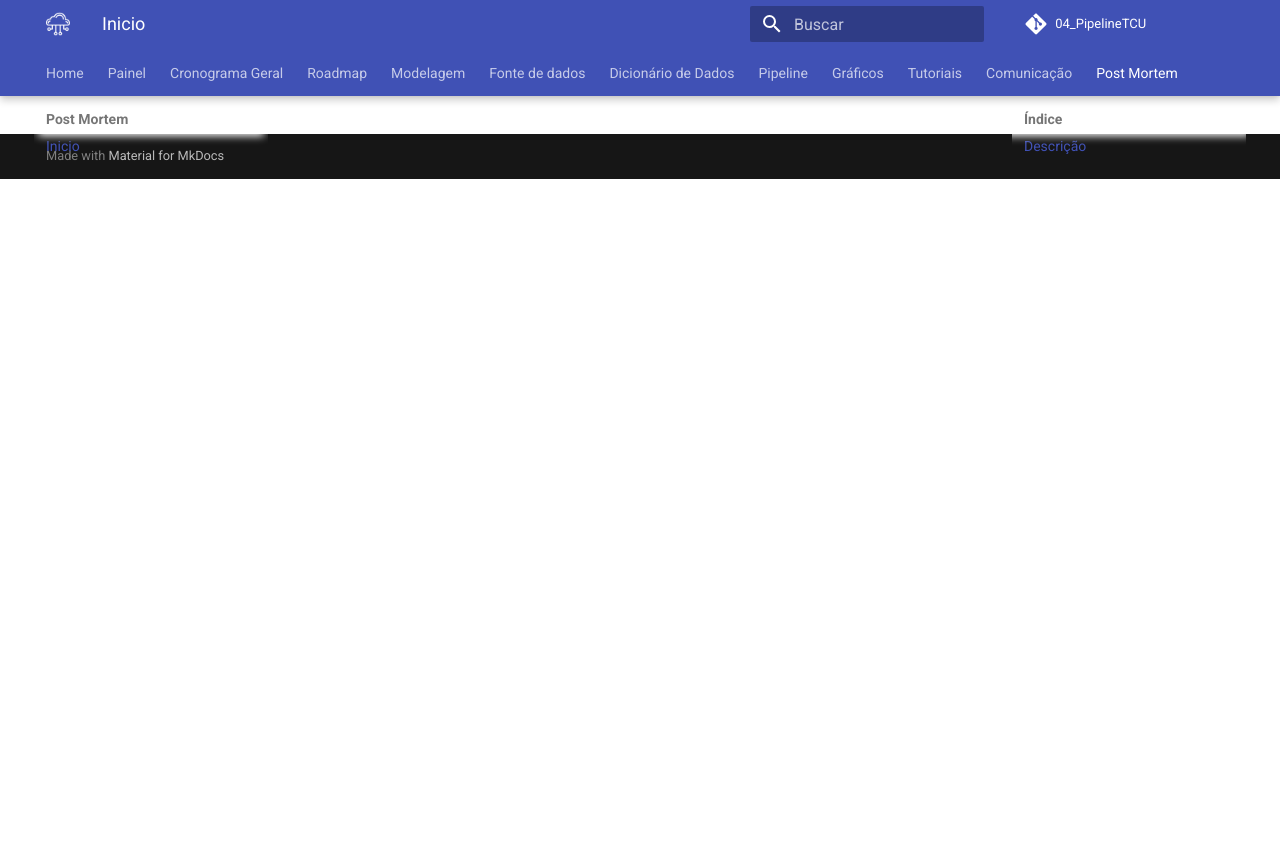
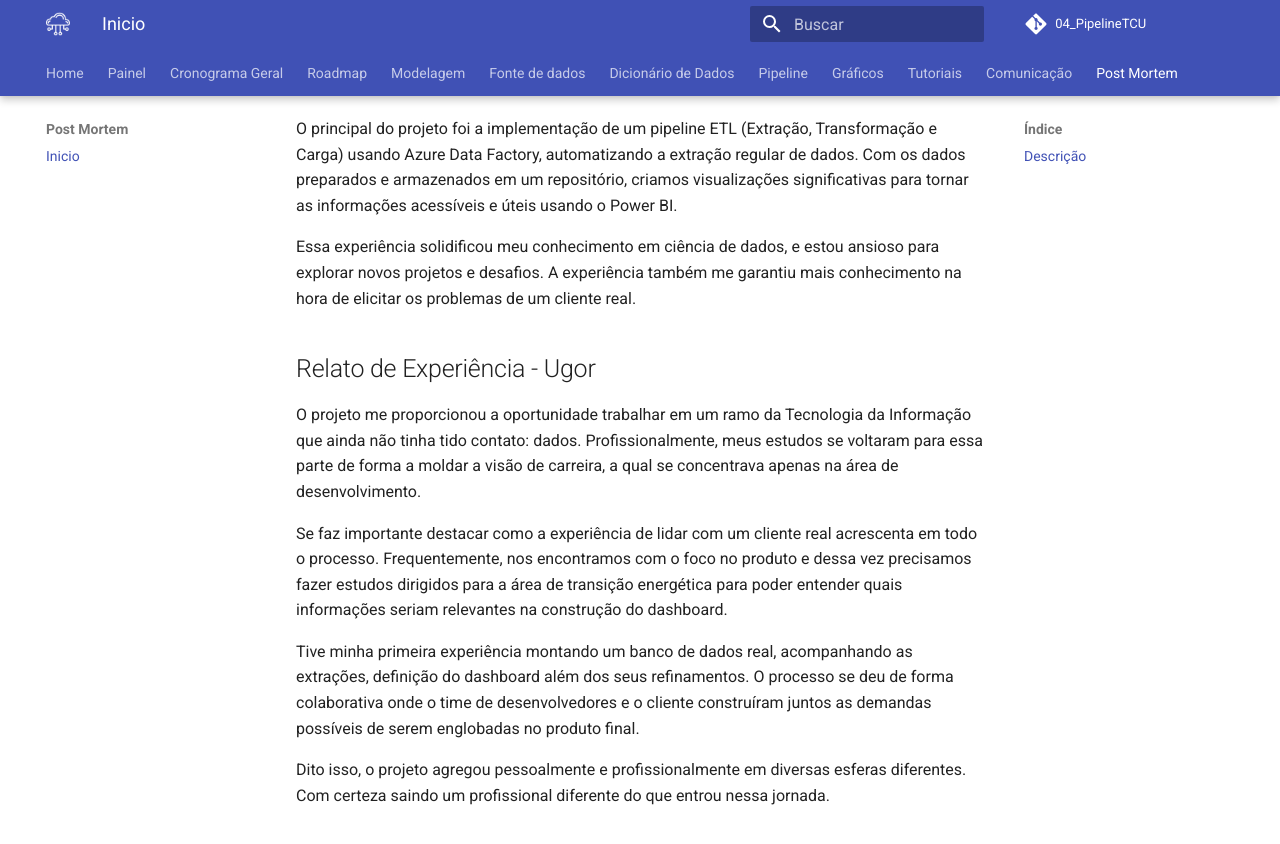
Before and after one commit to ResidenciaTICBrisa/04_PipelineTCU, an MkDocs documentation site: the page built from docs/sobre/post-mortem.md, in a window 1280 px wide and 900 px high, scrolled down 6206 px. Shown: the top 844 px of the window. Built offline with MkDocs 1.6.1 and Material for MkDocs 9.7.7, drawn with Linux system fonts in a browser that asks for light colours; comment, search, counter and statistics services are not loaded; before the commit the page ends 6385 px from its top, so only the background shows below that; some of the changed text lies outside the part shown.

Commit message:
Add minha parte do relato no documento

```diff
--- a/docs/sobre/post-mortem.md
+++ b/docs/sobre/post-mortem.md
@@ -9,7 +9,7 @@ Post Mortem é utilizada no contexto de projetos de software para se referir a u
 |Eduardo|[- Elaboração de pipelines <br/> - Extração de dados com python usando Beautiful Soup <br/> - Orquestração de scripts com gitactions  <br/> - Manipulação de instâncias em nuvem <br/> - Tratamento de dados com SQL <br/> - Implementação de um Data Wharehouse <br/> - Visualização de dados com Power BI e Linguagem DAX <br/> - Criação de protótipo com o figma <br/> - Elicitação de requisitos com o cliente real <br/> - Repassar o conhecimento através de tutoriais](https://github.com/ResidenciaTICBrisa/04_PipelineTCU/issues?q=is%3Aissue+assignee%3AEduardoGurgel+is%3Aclosed)      |
 |Pedro|  - Organização, gerência de projetos e liderança com base na Metodologia Ágil Scrum <br/> - Conhecimento sobre a situação atual do processo de transição energética no Brasil <br/> - Utilização do SGBD MicrosoftServer <br/> - Utilização do GitHub Actions <br/> - Melhor Utilização do git e github <br/> - Comunicação clara e concisa com clientes e demais interessados <br/> - Uso de frameworks de web-scrapping e handlers, como scrapy, Selenium, Beautiful Soup, requests e Pandas <br/> Uso e Densenvolvimento no PowerBI <br/> - Criação e Elaboração de documentos <br/> - Levantamento de Requisitos    |
 |Victorio|[- Elaboração de pipelines com Azure Data Factory <br/> - Extração de dados com python usando Beautiful Soup, requests, requests-html <br/> - Orquestração de scripts com gitactions  <br/>  - Tratamento de dados com SQL <br/> - Leitura e tratamento de arquivos excel com pandas <br/> - Visualização de dados com Power BI e Linguagem DAX <br/> - Elicitação e descoberta de requisitos com cliente real <br/> - Verificação e validação de requisitos com cliente real](https://github.com/ResidenciaTICBrisa/04_PipelineTCU/issues?q=+is%3Aissue+assignee%3Avictor-oss+) |
-|Ugor|      |
+|Ugor| [- Ultilização de scripts para estração de dados <br/> - Criação de painéis Power BI <br/> - Inserção de dados dentro de um banco de dados <br/> - Tratamento de dados <br/> - Utilização de ferramentas de extração de dados usando Python <br/>- Criação de modelos de pipeline dados no Azure](https://github.com/ResidenciaTICBrisa/04_PipelineTCU/issues?q=is%3Aissue+assignee%3Aubrando)     |
 
 # Contribuição no Projeto
 | Membro      | Contribuições|
@@ -18,7 +18,7 @@ Post Mortem é utilizada no contexto de projetos de software para se referir a u
 |Eduardo| - [Exportação do banco de dados](https://github.com/ResidenciaTICBrisa/04_PipelineTCU/issues/199) <br/> - [Tutoriais Azure, SQL e Banco de dados](https://github.com/ResidenciaTICBrisa/04_PipelineTCU/issues/197) <br/> - [Scripts de extração e carga](https://github.com/ResidenciaTICBrisa/04_PipelineTCU/pull/177) <br/> - [Publicação da Dashboard](https://github.com/ResidenciaTICBrisa/04_PipelineTCU/issues/174) <br/> - [Pipeline Datafactory](https://github.com/ResidenciaTICBrisa/04_PipelineTCU/issues/171) <br/> - [Carga de dados SQL](https://github.com/ResidenciaTICBrisa/04_PipelineTCU/issues/146) <br/> - [Protótpio Dashbard](https://github.com/ResidenciaTICBrisa/04_PipelineTCU/issues/39) <br/> - [Implementar e evoluir a Dashboard](https://github.com/ResidenciaTICBrisa/04_PipelineTCU/issues/131) <br/> - [Modelagem e elicitação de requisitos](https://github.com/ResidenciaTICBrisa/04_PipelineTCU/issues/7) <br/> - [Mapeamento dos dados](https://github.com/ResidenciaTICBrisa/04_PipelineTCU/issues/4) <br/> - [Orquestração dos dados](https://github.com/ResidenciaTICBrisa/04_PipelineTCU/issues/191) <br/> - [MVP do projeto](https://github.com/ResidenciaTICBrisa/04_PipelineTCU/issues/139) <br/> - [Diagrama de fluxo](https://github.com/ResidenciaTICBrisa/04_PipelineTCU/issues/18)  |
 |Pedro|  - [Ajuda na Criação do cronograma geral da equipe](https://residenciaticbrisa.github.io/04_PipelineTCU/cronograma/cronograma/) <br/> - [Ajuda na Elaboração do backlog](https://github.com/ResidenciaTICBrisa/04_PipelineTCU/issues/9) e [Criação roadmap,backlog e sprintbacklog do projeto no Github Projects](https://github.com/ResidenciaTICBrisa/04_PipelineTCU/issues/151) <br/> - [Análise do PNE 2050](https://github.com/ResidenciaTICBrisa/04_PipelineTCU/issues/25) e [elaboração de relatório sobre análise PNE 2050](https://residenciaticbrisa.github.io/04_PipelineTCU/analise/pne_2050/pne_2050/) <br/>- Organização da equipe nas sprints e alocação de tarefas <br/> - [Documentação das sprints do projeto, rituais da equipe e outras atividades relacionadas ao SCRUM](https://residenciaticbrisa.github.io/04_PipelineTCU/comunicacao/documentacao_sprints/rituais_da_equipe/) <br/> - [Ajuda na Estruturação da Documentação](https://github.com/ResidenciaTICBrisa/04_PipelineTCU/issues/20) <br/> - [Desenvolvimento na Dashboard](https://github.com/orgs/ResidenciaTICBrisa/projects/5/views/1?filterQuery=assignee%3AStain19++%C3%A9picos%3A%22E01+-+Visualizar+Dados%22) (Backlog Antigo) <br/> - [Desenvolvimento de scripts para extração dos dados da pipeline](https://github.com/ResidenciaTICBrisa/04_PipelineTCU/issues/145) <br/> - [Pesquisa sobre os dados de CBIO](https://github.com/ResidenciaTICBrisa/04_PipelineTCU/issues/128)|
 |Victorio| - Criação de Requisitos <br/> - Elicitação e descoberta de fontes de dados para o projeto <br/> - Extração e tratamento de dados Ex: PNE 2050, BEN, Anuário Estatístico de Energia Elétrica, Anuário Estatístico da ANP, PCBIO  <br/>  - Pipeline Datafactory <br/> - Carga de dados SQL <br/> - Implementação da Dashboard <br/> - Orquestração da execução dos scripts pelo Git Actions |
-|Ugor|      |
+|Ugor| - Procurar fontes de relevância para o projeto<br/>  - Documentação no Github Pages (Dicionário de dados) <br/> - Refatorações da Dashboard do Projeto <br/> Montagem de páginas no dashboard|
 
 # O que deveria ter feito melhor
 | Membro      | Melhorias                          |
@@ -27,7 +27,7 @@ Post Mortem é utilizada no contexto de projetos de software para se referir a u
 |Eduardo      | - Poderia comparecer mais nas daylies <br/> - Conciliar melhor o projeto com trabalho e faculdade <br/> - Poderia ter escolhido uma opção Open Source <br/> - Distribuir melhor as demandas com os outros membros <br/> - Orientar/comunicar melhor com os outros membros. <br/> - Optar por fazer tutoriais ao vivo ao invés de vídeo.    |
 |Pedro|  - Organização Pessoal; <br/> - Gerência do Projeto; <br/> - Contribuir com a melhora da motivação e engajamento da equipe com o projeto; <br/> - Melhorar a compreensão de responsabilidades e atividades de um Scrum Master; <br/> - Melhorar em Apresentações ao público <br> - Ter aprofundado melhor no estudo em relação ao uso das ferramentas do projeto <br/> - Ter engajado mais no projeto <br/> - Trabalhar com um projeto open-source  |
 |Victorio|  - Ser mais assertivo na hora de elicitar o problema do cliente <br/> - Me comunicar melhor com a equipe    |
-|Ugor|      |
+|Ugor|   Estudo do problema antes de propor o produto <br/>- Organização de tempo <br/>- Comunicação entre os membros da equipe <br/>- Divissão de issues por sprint mais pontuais <br/>|   |
 
 # Quais foram as fraquezas e como aprimorá-las
 | Membro      | Fraquezas                          |Aprimoramento|
@@ -36,7 +36,7 @@ Post Mortem é utilizada no contexto de projetos de software para se referir a u
 |Eduardo| **Gestão de tempo** Conciliar o projeto com trabalho/faculdade/estágio <br/> **Comunicação**: Comunicar com o grupo atividades que estou fazendo/repassar atividades   | **Gestão de tempo**: Poderia ter produzido mais <br/> **Comunicação**: Repassar mais tarefas que acabei fazendo.    |
 |Pedro|  **Gestão de Tempo**: Não planejar, organizar e priorizar as atividades relacionadas ao projeto. <br/> **Disciplina e constância**: Não ser fiel aos horários estipulados para dedicação ao projeto    |   **Gestão de Tempo**: Planejar previamente o que realizar no projeto e definir o escopo de aprendizado com o projeto; Organizar horários pessoais diários, semanais e mensais e cumpri-los, definir estratégias para o projeto; Priorizar atividades e conciliar com a faculdade. <br/> **Disciplina e constância**: Manter o compromisso com o projeto e não tolerar deslisos, desvios, etc.   |
 |Victorio|  **Comunicação com o cliente**: Não entender o problema do cliente e esperar o cliente fornecer os requisitos do projeto <br/> **Comunicação**: Comunicar com o grupo atividades que estou fazendo/repassar atividades  |  **Comunicação com o cliente**: Entender o problema do cliente e não se deixar desviar por sugestões pouco realistas do cliente sobre o que deve ser o projeto <br/> **Comunicação**: Repassar mais tarefas que fiz |
-|Ugor|      |      |
+|Ugor|   **Gestão do Tempo**: Má administração do tempo, resultando em atrasos.<br/>**Comunicação**: Dificulade dem posicionamentos quanto ao processo<br/> **Procrastinação**: Adiar tarefas importantes.<br/> **Proatividade**: Propor mais ideias ao invés de apenas segui-las.  |  **Gestão do Tempo**: Organizar a tarefas da semana por dia e trabalhar de forma pontual. <br/>**Comunicação**: Exercitar a comunicação dentro de futuros projetos. <br/> **Procrastinação**: Realizar as tarefas conforme o tempo planejado e reservado. <br/> **Proatividade**: Propor mais ideias ao invés de apenas segui-las. |
 
 # Retrospectiva
 
@@ -74,3 +74,11 @@ O principal do projeto foi a implementação de um pipeline ETL (Extração, Tra
 Essa experiência solidificou meu conhecimento em ciência de dados, e estou ansioso para explorar novos projetos e desafios. A experiência também me garantiu mais conhecimento na hora de elicitar os problemas de um cliente real.
 
 ## Relato de Experiência - Ugor
+
+O projeto me proporcionou a oportunidade trabalhar em um ramo da Tecnologia da Informação que ainda não tinha tido contato: dados. Profissionalmente, meus estudos se voltaram para essa parte de forma a moldar a visão de carreira, a qual se concentrava apenas na área de desenvolvimento.
+
+Se faz importante destacar como a experiência de lidar com um cliente real acrescenta em todo o processo. Frequentemente, nos encontramos com o foco no produto e dessa vez precisamos fazer estudos dirigidos para a área de transição energética para poder entender quais informações seriam relevantes na construção do dashboard.
+
+Tive minha primeira experiência montando um banco de dados real, acompanhando as extrações, definição do dashboard além dos seus refinamentos. O processo se deu de forma colaborativa onde o time de desenvolvedores e o cliente construíram juntos as demandas possíveis de serem englobadas no produto final.
+
+Dito isso, o projeto agregou pessoalmente e profissionalmente em diversas esferas diferentes. Com certeza saindo um profissional diferente do que entrou nessa jornada.
```
